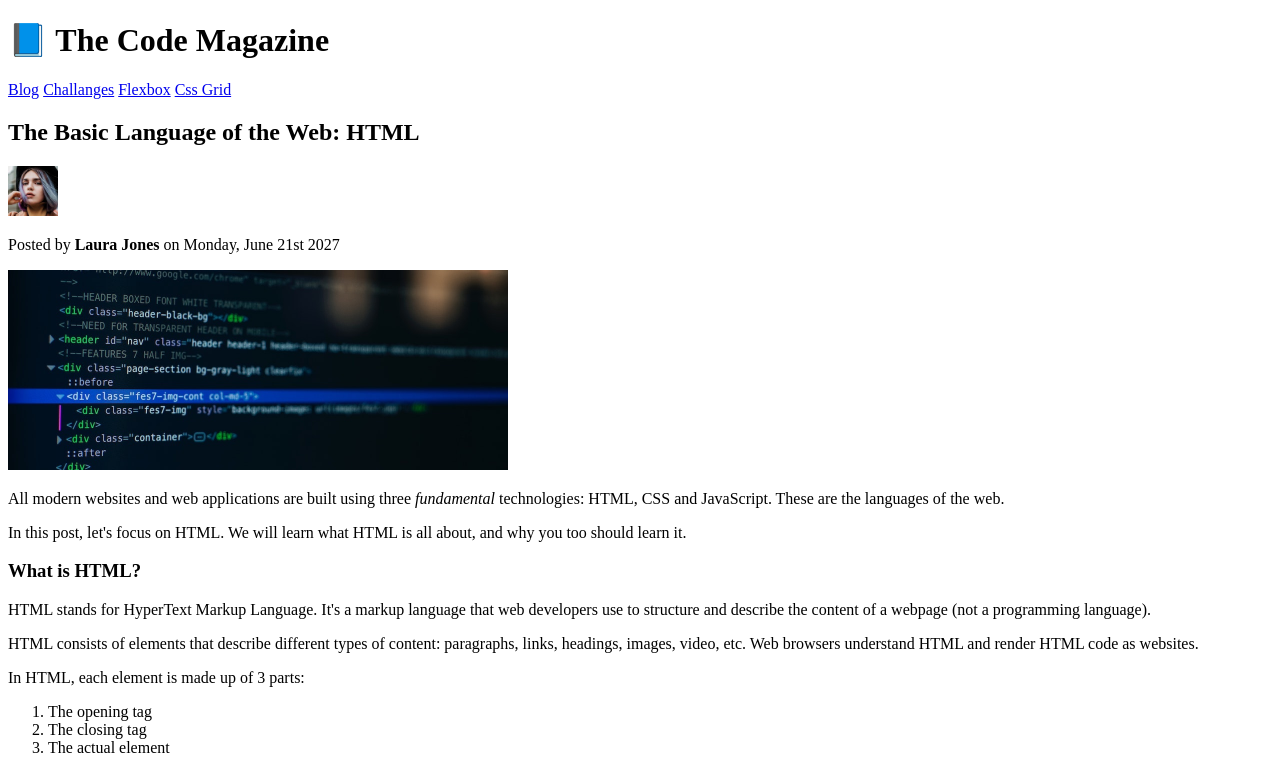
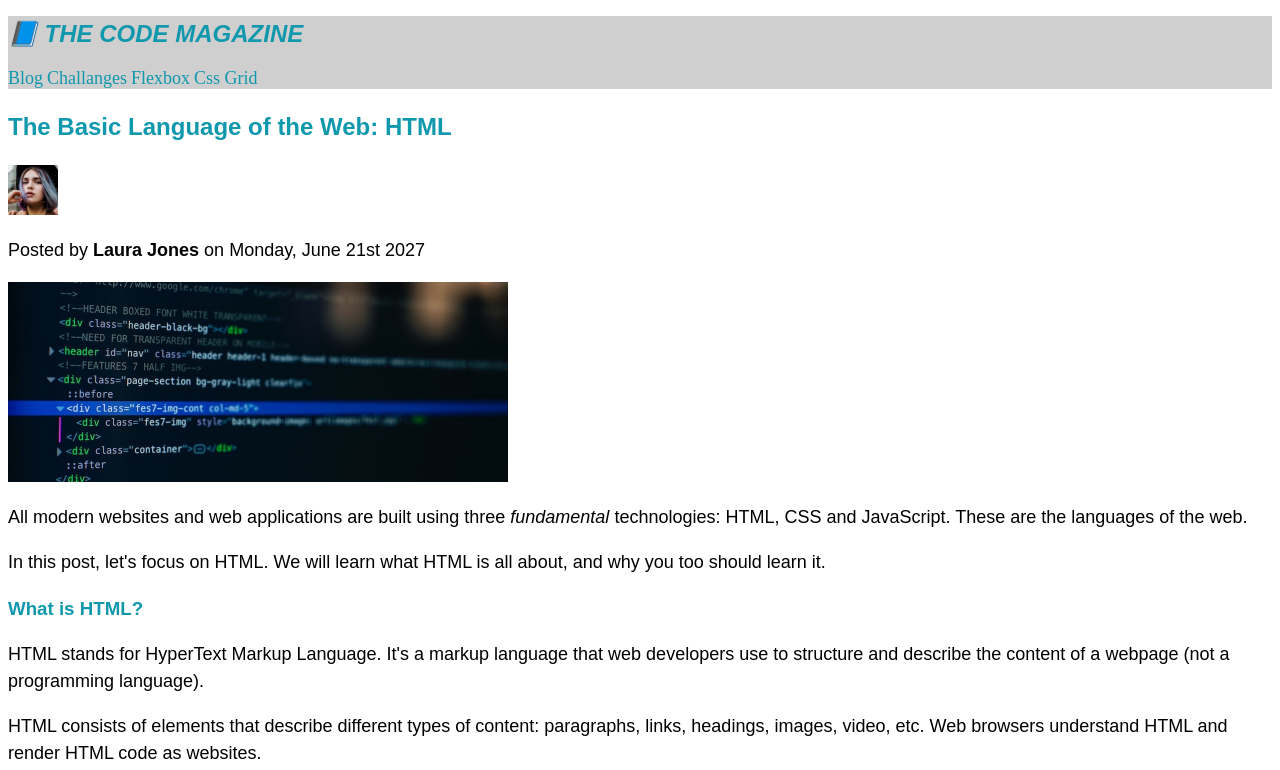
Before and after one commit to aytgn/css-foundations, a plain HTML site: page index.html in a window 1280 px wide. Shown: the top 770 px of the page. Drawn offline with Linux system fonts and the light colour scheme.

Commit message:
basic css

```diff
--- a/index.html
+++ b/index.html
@@ -2,6 +2,7 @@
 <html lang="en">
   <head>
     <title>The Basic Language of the Web: HTML</title>
+    <link rel="stylesheet" href="style.css" />
     <meta charset="UTF-8" />
   </head>
   <body>
@@ -53,7 +54,7 @@
         <p>Hopefully you learned something new here. See you next time!</p>
       </article>
       <h4>Related posts</h4>
-      <ul>
+      <ul class="related">
         <li>
           <img src="/assets/related-1.jpg" alt="man working on laptop" width="75" />
           <a href="#">How To Learn Web Development</a>
--- /dev/null
+++ b/style.css
@@ -0,0 +1,57 @@
+/* Font-Family */
+h1,
+h2,
+h3,
+h4,
+p {
+  font-family: sans-serif;
+  line-height: 1.5;
+}
+
+h1,
+h2,
+h3,
+h4 {
+  color: #1098ad;
+}
+
+header {
+  background-color: #cfcfcf;
+}
+
+header h1 {
+  font-size: x-large;
+  text-transform: uppercase;
+  font-weight: bolder;
+  font-style: italic;
+}
+
+p {
+  font-size: large;
+}
+li {
+  font-size: large;
+}
+li:first-child {
+  font-weight: bold;
+}
+
+/* LVHA */
+a:link {
+  font-size: large;
+  text-decoration: none;
+  color: #1098ad;
+}
+a:visited {
+  color: #1098ad;
+}
+a:hover {
+  font-weight: bold;
+}
+a:active {
+  color: #1098ad9a;
+}
+
+.related a:link {
+  font-weight: normal;
+}
```
